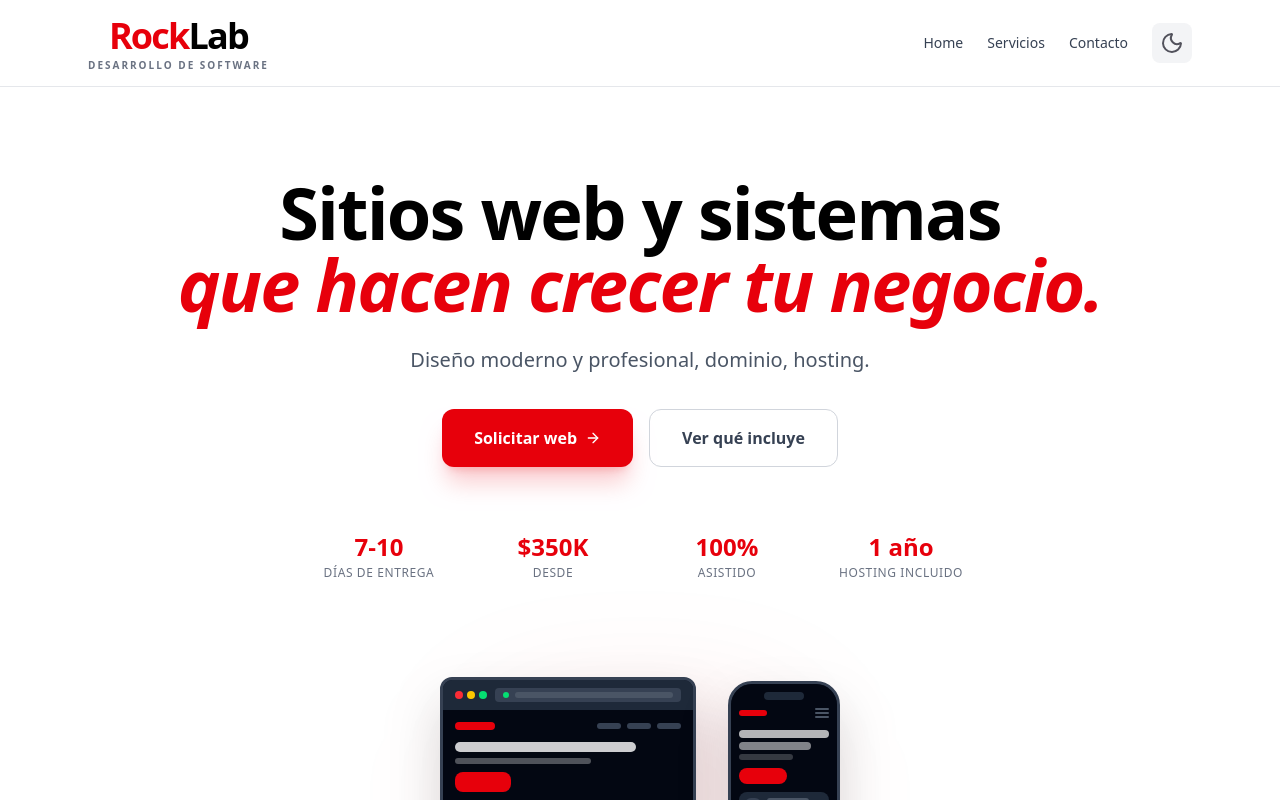
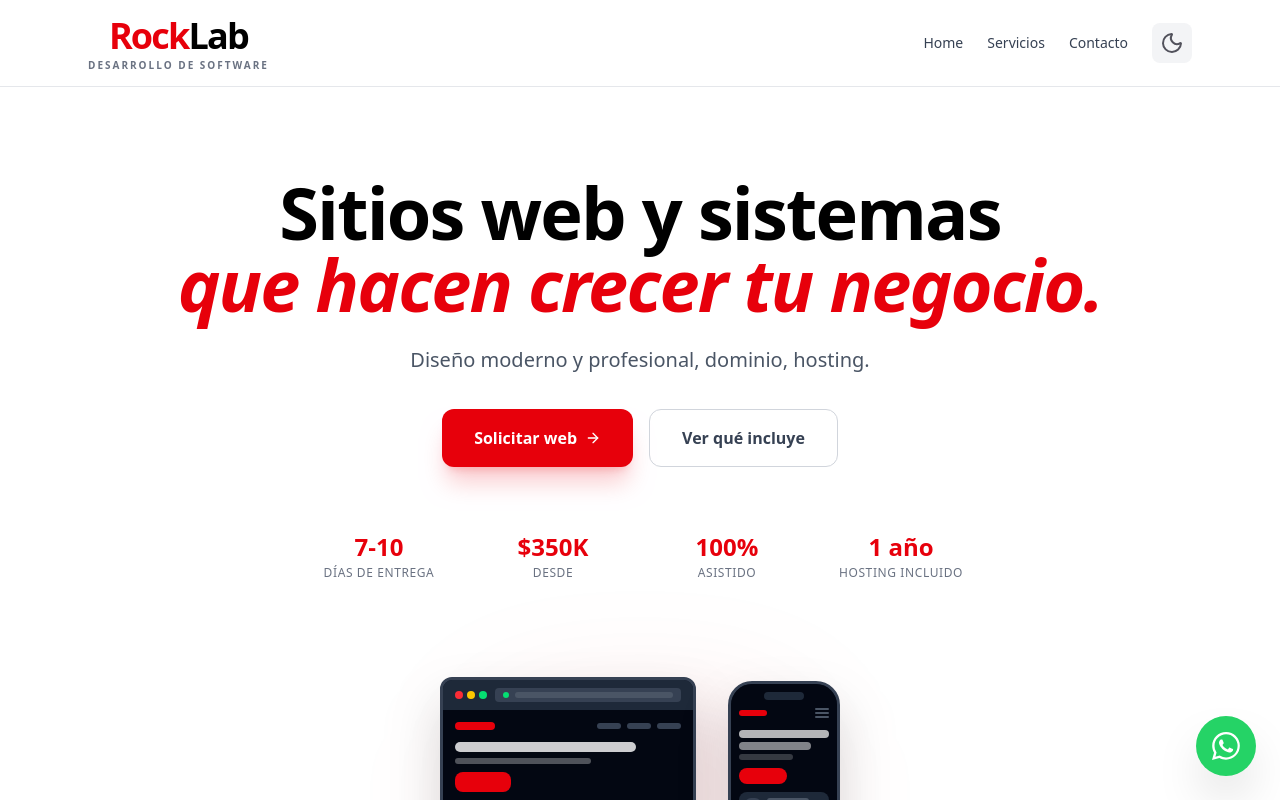
Before and after one commit to oscar-principi/rock-lab, a React (Vite) app: page /#/ in a window 1280 px wide. Shown: the top 800 px of the page. Built offline with nearby package versions, Linux system fonts and the light colour scheme.

Commit message:
update wsp

```diff
--- a/src/pages/Home.tsx
+++ b/src/pages/Home.tsx
@@ -1,5 +1,6 @@
 import { HeroSection } from "../components/home/HeroSection";
 import { LogoCarousel } from "../components/layout/LogoCarousel";
+import { WhatsAppButton } from "../components/layout/WhatsAppButton";
 
 export default function Home() {
   return (
@@ -9,6 +10,8 @@ export default function Home() {
 
       <LogoCarousel />
 
+      <WhatsAppButton />
+
     </main>
   );
 }
```
